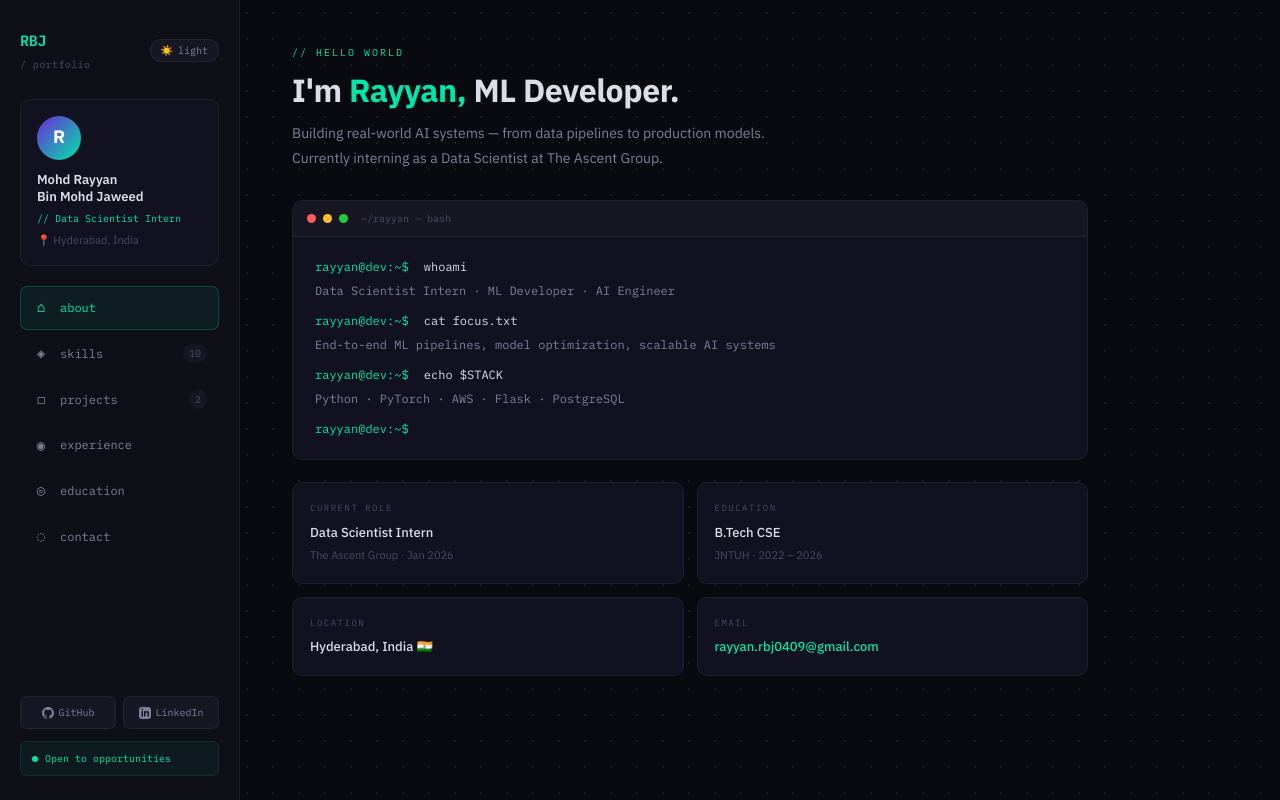
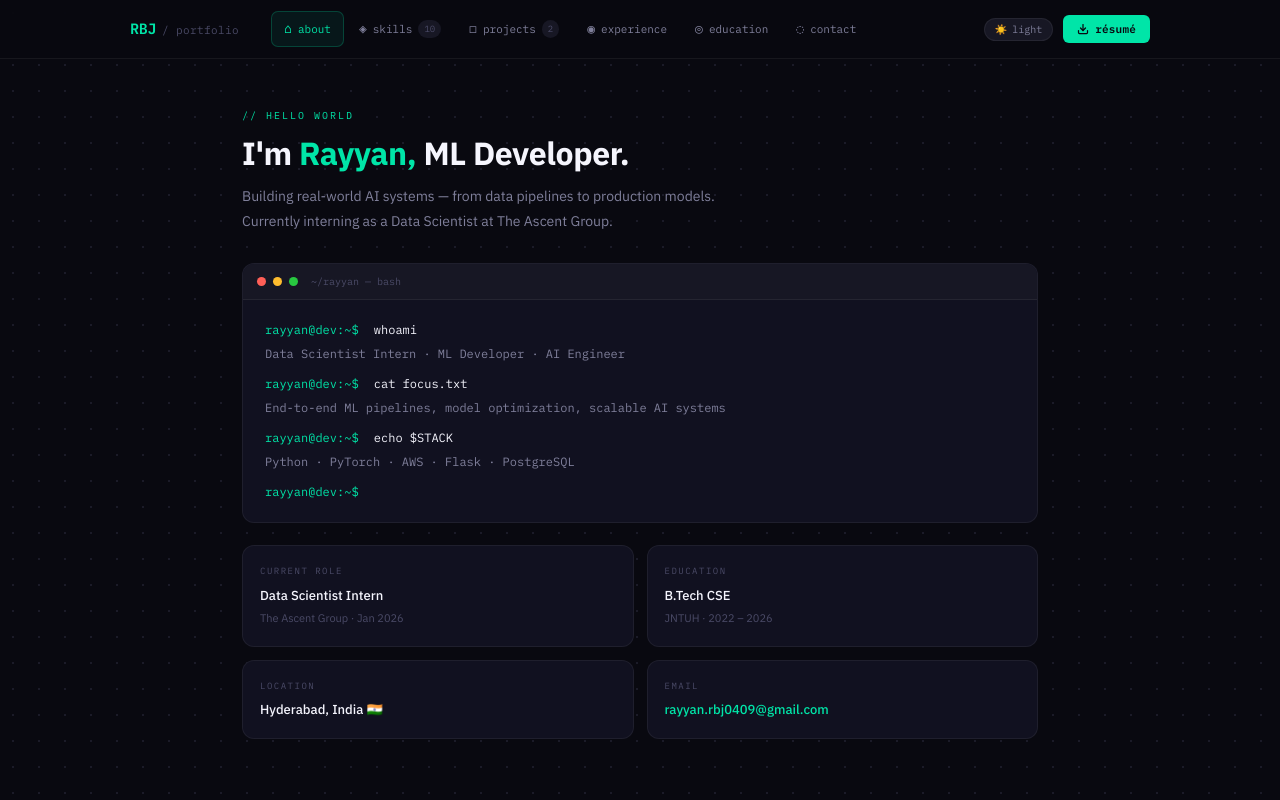
Before and after one commit to rayyanrbj09/rayyan.github.io, a Flask app: page / in a window 1280 px wide. Run offline with Flask 3, Linux system fonts and the light colour scheme.

Commit message:
Slight UI Changes

```diff
--- a/app.py
+++ b/app.py
@@ -64,6 +64,8 @@ PROJECTS = [
         "title": "SurgiMind — Surgical Tool Detection & AI Platform",
         "tag": "AI · Computer Vision · Healthcare",
         "color": "teal",
+        "tags": "ml cloud",
+        "github_url": "https://github.com/rayyanrbj09/surgimind",
         "description": (
             "AI-powered surgical workflow analysis system combining medical report detection, "
             "surgical tool recognition, and procedural insights."
@@ -81,6 +83,8 @@ PROJECTS = [
         "title": "MoodJournal — Voice-based Emotion Recognition",
         "tag": "AI · NLP · Emotion Detection",
         "color": "purple",
+        "tags": "nlp ml",
+        "github_url": "https://github.com/rayyanrbj09/moodjournal",
         "description": (
             "Voice-based emotion recognition and mood tracking system that provides "
             "personalized suggestions and mental wellness insights."
--- a/templates/index.html
+++ b/templates/index.html
@@ -13,7 +13,7 @@
       --bg2:     #0f0f18;
       --bg3:     #171724;
       --border:  rgba(255,255,255,0.06);
-      --text:    #dddde8;
+      --text:    #f5f5fd;
       --text2:   #7f7f9a;
       --text3:   #4a4a66;
       --accent:  #00e5a8;
@@ -21,7 +21,7 @@
       --tag-bg:  rgba(0,229,168,0.07);
       --card:    #111120;
       --glow:    0 0 24px rgba(0,229,168,0.10);
-      --radius:  10px;
+      --radius:  12px;
       --mono:    'IBM Plex Mono', monospace;
       --sans:    'IBM Plex Sans', sans-serif;
       --sidebar-w: 240px;
@@ -72,32 +72,43 @@
     .shell {
       position: relative;
       z-index: 1;
-      display: grid;
-      grid-template-columns: var(--sidebar-w) 1fr;
+      display: flex;
+      flex-direction: column;
       min-height: 100vh;
     }
 
     /* ══════════════════════════════════════════════════════
-       SIDEBAR (desktop)
+       DESKTOP TOP NAVBAR
     ══════════════════════════════════════════════════════ */
     .sidebar {
       position: sticky;
       top: 0;
-      height: 100vh;
-      border-right: 1px solid var(--border);
-      background: var(--bg2);
+      width: 100%;
+      background: rgba(9,9,16,0.85);
+      backdrop-filter: blur(14px);
+      -webkit-backdrop-filter: blur(14px);
+      border-bottom: 1px solid var(--border);
+      z-index: 100;
+      transition: background 0.3s, border-color 0.3s;
+    }
+    [data-theme="light"] .sidebar {
+      background: rgba(245,244,240,0.88);
+    }
+    .sidebar-inner {
+      max-width: 1100px;
+      margin: 0 auto;
       display: flex;
-      flex-direction: column;
-      padding: 28px 20px 24px;
-      overflow-y: auto;
-      transition: background 0.3s, border-color 0.3s;
-      z-index: 10;
+      align-items: center;
+      gap: 0;
+      padding: 0 40px;
+      height: 58px;
     }
     .logo-row {
       display: flex;
       align-items: center;
-      justify-content: space-between;
-      margin-bottom: 26px;
+      gap: 0;
+      margin-right: 32px;
+      flex-shrink: 0;
     }
     .logo {
       font-family: var(--mono);
@@ -105,13 +116,14 @@
       font-size: 15px;
       color: var(--accent);
       letter-spacing: -0.3px;
+      white-space: nowrap;
     }
     .logo span {
-      display: block;
-      font-size: 10px;
+      display: inline;
+      font-size: 11px;
       font-weight: 400;
       color: var(--text3);
-      margin-top: 2px;
+      margin-left: 6px;
       letter-spacing: 0.4px;
     }
     .theme-toggle {
@@ -128,73 +140,46 @@
       font-family: var(--mono);
       transition: all 0.2s;
       white-space: nowrap;
+      margin-left: auto;
+      flex-shrink: 0;
     }
     .theme-toggle:hover { border-color: var(--accent); color: var(--accent); }
 
-    /* Profile mini card */
-    .profile-mini {
-      background: var(--card);
-      border: 1px solid var(--border);
-      border-radius: var(--radius);
-      padding: 16px;
-      margin-bottom: 20px;
+    /* Profile mini card — hidden on desktop navbar */
+    .profile-mini { display: none; }
+    .avatar { display: none; }
+
+    /* Desktop nav — horizontal pill row */
+    .nav {
+      display: flex;
+      flex-direction: row;
+      gap: 2px;
+      flex: 1;
     }
-    .avatar {
-      width: 44px; height: 44px;
-      border-radius: 50%;
-      background: linear-gradient(135deg, var(--accent2), var(--accent));
-      display: flex; align-items: center; justify-content: center;
-      font-family: var(--sans);
-      font-size: 18px; font-weight: 700; color: #fff;
-      margin-bottom: 11px;
-    }
-    .profile-name { font-family: var(--sans); font-weight: 600; font-size: 13px; color: var(--text); line-height: 1.35; }
-    .profile-role { font-family: var(--mono); font-size: 10px; color: var(--accent); margin-top: 4px; }
-    .profile-loc  { font-size: 11px; color: var(--text3); margin-top: 4px; }
-
-    /* Desktop nav */
-    .nav { display: flex; flex-direction: column; gap: 2px; flex: 1; }
     .nav-item {
-      display: flex; align-items: center; gap: 10px;
-      padding: 9px 11px; border-radius: 7px;
+      display: flex; align-items: center; gap: 6px;
+      padding: 6px 12px; border-radius: 7px;
       cursor: pointer; color: var(--text2);
-      font-family: var(--mono); font-size: 12px;
+      font-family: var(--mono); font-size: 11px;
       transition: all 0.18s;
       border: 1px solid transparent;
       user-select: none;
+      white-space: nowrap;
     }
-    .nav-item .ni-icon { font-size: 14px; width: 18px; text-align: center; flex-shrink: 0; }
+    .nav-item .ni-icon { font-size: 13px; flex-shrink: 0; }
     .ni-badge {
-      margin-left: auto; background: var(--bg3);
+      background: var(--bg3);
       border-radius: 9px; padding: 1px 6px;
-      font-size: 10px; color: var(--text3);
+      font-size: 9px; color: var(--text3);
     }
     .nav-item:hover { background: var(--bg3); color: var(--text); }
     .nav-item.active { background: var(--tag-bg); border-color: rgba(0,229,168,0.22); color: var(--accent); }
     .nav-item.active .ni-badge { background: var(--accent); color: var(--bg); }
 
-    /* Social + status */
-    .social-row { display: flex; gap: 7px; margin-top: 20px; }
-    .social-btn {
-      flex: 1; display: flex; align-items: center; justify-content: center; gap: 5px;
-      padding: 7px; border-radius: 7px;
-      border: 1px solid var(--border); color: var(--text2);
-      font-size: 10px; font-family: var(--mono);
-      text-decoration: none; transition: all 0.2s; background: var(--bg3);
-    }
-    .social-btn:hover { border-color: var(--accent); color: var(--accent); }
-    .status-bar {
-      margin-top: 12px; padding: 8px 11px;
-      background: rgba(0,229,168,0.05);
-      border: 1px solid rgba(0,229,168,0.13);
-      border-radius: 7px; font-size: 10px;
-      font-family: var(--mono); color: var(--accent);
-      display: flex; align-items: center; gap: 7px;
-    }
-    .status-dot {
-      width: 6px; height: 6px; border-radius: 50%;
-      background: var(--accent); animation: pulse 2.2s infinite; flex-shrink: 0;
-    }
+    /* Social + status — hidden from top nav, not needed */
+    .social-row { display: none; }
+    .status-bar { display: none; }
+    .status-dot { display: none; }
     @keyframes pulse { 0%,100%{opacity:1} 50%{opacity:0.3} }
 
     /* ══════════════════════════════════════════════════════
@@ -228,21 +213,25 @@
     .mobile-nav-inner { display: flex; height: 100%; align-items: stretch; }
     .mob-nav-item {
       flex: 1; display: flex; flex-direction: column;
-      align-items: center; justify-content: center; gap: 3px;
-      cursor: pointer; color: var(--text3);
-      font-family: var(--mono); font-size: 9px;
+      align-items: center; justify-content: center; gap: 4px;
+      cursor: pointer; color: rgba(255,255,255,0.5);
+      font-family: var(--mono); font-size: 9.5px;
+      font-weight: 500; letter-spacing: 0.2px;
       transition: color 0.18s; padding: 6px 2px;
       border: none; background: none;
       -webkit-tap-highlight-color: transparent;
     }
-    .mob-icon { font-size: 17px; line-height: 1; }
+    [data-theme="light"] .mob-nav-item { color: rgba(0,0,0,0.45); }
+    .mob-icon { font-size: 19px; line-height: 1; }
     .mob-nav-item.active { color: var(--accent); }
+    .mob-nav-item:not(.active) { color: rgba(255,255,255,0.5); }
+    [data-theme="light"] .mob-nav-item:not(.active) { color: rgba(0,0,0,0.45); }
     .mob-nav-item:active { opacity: 0.7; }
 
     /* ══════════════════════════════════════════════════════
        MAIN CONTENT
     ══════════════════════════════════════════════════════ */
-    .main { padding: 44px 52px; max-width: 900px; position: relative; }
+    .main { padding: 48px 52px; max-width: 900px; margin: 0 auto; width: 100%; position: relative; }
 
     /* Sections */
     .section { display: none; }
@@ -349,6 +338,61 @@
     }
     .tag:hover { border-color: var(--accent); color: var(--accent); }
 
+    /* Projects — top row with number + github */
+    .pc-top-row {
+      display: flex; align-items: center; justify-content: space-between;
+      margin-bottom: 2px;
+    }
+    .pc-num {
+      font-family: var(--mono); font-size: 10px; color: var(--text3);
+      letter-spacing: 1px;
+    }
+    .pc-gh-link {
+      display: inline-flex; align-items: center; gap: 5px;
+      font-family: var(--mono); font-size: 10px; color: var(--text3);
+      text-decoration: none; padding: 3px 8px; border-radius: 5px;
+      border: 1px solid var(--border); background: var(--bg3);
+      transition: all 0.18s;
+    }
+    .pc-gh-link:hover { color: var(--accent); border-color: rgba(0,229,168,0.35); background: rgba(0,229,168,0.06); }
+
+    /* Filter bar */
+    .filter-bar {
+      display: flex; gap: 8px; flex-wrap: wrap;
+      margin-bottom: 18px;
+      padding-bottom: 18px;
+      border-bottom: 1px solid var(--border);
+    }
+    .filter-btn {
+      display: inline-flex; align-items: center; gap: 6px;
+      font-family: var(--mono); font-size: 11px;
+      color: var(--text2); background: var(--bg3);
+      border: 1px solid var(--border); border-radius: 6px;
+      padding: 5px 13px; cursor: pointer;
+      transition: all 0.18s;
+    }
+    .filter-btn:hover { color: var(--text); border-color: rgba(0,229,168,0.25); }
+    .filter-btn.active { color: var(--accent); border-color: rgba(0,229,168,0.4); background: rgba(0,229,168,0.07); }
+    .fb-count {
+      background: var(--bg); border-radius: 9px; padding: 0px 5px;
+      font-size: 9px; color: var(--text3); min-width: 16px; text-align: center;
+    }
+    .filter-btn.active .fb-count { background: var(--accent); color: var(--bg); }
+    .project-card.hidden { display: none; }
+
+    /* Resume button */
+    .resume-btn {
+      display: inline-flex; align-items: center; gap: 6px;
+      font-family: var(--mono); font-size: 11px;
+      color: var(--bg); background: var(--accent);
+      border: none; border-radius: 6px;
+      padding: 5px 14px; cursor: pointer; text-decoration: none;
+      transition: all 0.2s; flex-shrink: 0; font-weight: 600;
+      letter-spacing: 0.2px;
+    }
+    .resume-btn:hover { background: #00cf96; box-shadow: 0 0 14px rgba(0,229,168,0.35); }
+    .resume-btn svg { flex-shrink: 0; }
+
     /* Projects */
     .projects-grid { display: grid; grid-template-columns: 1fr 1fr; gap: 16px; }
     .project-card {
@@ -452,10 +496,16 @@
 <!-- Mobile Top Bar -->
 <header class="mobile-topbar">
   <div class="mobile-logo">RBJ / portfolio</div>
+  <div style="display:flex;align-items:center;gap:8px;">
+    <a href="/static/resume.pdf" download="Rayyan_Resume.pdf" class="resume-btn" style="font-size:10px;padding:4px 10px;">
+      <svg width="11" height="11" viewBox="0 0 24 24" fill="none" stroke="currentColor" stroke-width="2.5" stroke-linecap="round" stroke-linejoin="round"><path d="M21 15v4a2 2 0 0 1-2 2H5a2 2 0 0 1-2-2v-4"/><polyline points="7 10 12 15 17 10"/><line x1="12" y1="15" x2="12" y2="3"/></svg>
+      résumé
+    </a>
     <button class="theme-toggle" onclick="toggleTheme()">
       <span id="mThemeIcon">☀️</span>
       <span id="mThemeLabel">light</span>
     </button>
+  </div>
 </header>
 
 <!-- Mobile Bottom Nav -->
@@ -485,21 +535,11 @@
 <!-- Shell -->
 <div class="shell">
 
-  <!-- Desktop Sidebar -->
+  <!-- Desktop Top Navbar -->
   <aside class="sidebar">
+   <div class="sidebar-inner">
     <div class="logo-row">
       <div class="logo">RBJ<span>/ portfolio</span></div>
-      <button class="theme-toggle" onclick="toggleTheme()">
-        <span id="dThemeIcon">☀️</span>
-        <span id="dThemeLabel">light</span>
-      </button>
-    </div>
-
-    <div class="profile-mini">
-      <div class="avatar">R</div>
-      <div class="profile-name">Mohd Rayyan<br>Bin Mohd Jaweed</div>
-      <div class="profile-role">// Data Scientist Intern</div>
-      <div class="profile-loc">📍 Hyderabad, India</div>
     </div>
 
     <nav class="nav">
@@ -525,20 +565,14 @@
       </div>
     </nav>
 
-    <div class="social-row">
-      <a href="https://github.com/rayyanrbj09" target="_blank" class="social-btn">
-        <svg width="12" height="12" viewBox="0 0 24 24" fill="currentColor"><path d="M12 0c-6.626 0-12 5.373-12 12 0 5.302 3.438 9.8 8.207 11.387.599.111.793-.261.793-.577v-2.234c-3.338.726-4.033-1.416-4.033-1.416-.546-1.387-1.333-1.756-1.333-1.756-1.089-.745.083-.729.083-.729 1.205.084 1.839 1.237 1.839 1.237 1.07 1.834 2.807 1.304 3.492.997.107-.775.418-1.305.762-1.604-2.665-.305-5.467-1.334-5.467-5.931 0-1.311.469-2.381 1.236-3.221-.124-.303-.535-1.524.117-3.176 0 0 1.008-.322 3.301 1.23.957-.266 1.983-.399 3.003-.404 1.02.005 2.047.138 3.006.404 2.291-1.552 3.297-1.23 3.297-1.23.653 1.653.242 2.874.118 3.176.77.84 1.235 1.911 1.235 3.221 0 4.609-2.807 5.624-5.479 5.921.43.372.823 1.102.823 2.222v3.293c0 .319.192.694.801.576 4.765-1.589 8.199-6.086 8.199-11.386 0-6.627-5.373-12-12-12z"/></svg>
-        GitHub
+    <button class="theme-toggle" onclick="toggleTheme()">
+      <span id="dThemeIcon">☀️</span>
+      <span id="dThemeLabel">light</span>
+    </button>
+    <a href="/static/resume.pdf" download="Rayyan_Resume.pdf" class="resume-btn" style="margin-left:10px;">
+      <svg width="12" height="12" viewBox="0 0 24 24" fill="none" stroke="currentColor" stroke-width="2.5" stroke-linecap="round" stroke-linejoin="round"><path d="M21 15v4a2 2 0 0 1-2 2H5a2 2 0 0 1-2-2v-4"/><polyline points="7 10 12 15 17 10"/><line x1="12" y1="15" x2="12" y2="3"/></svg>
+      résumé
     </a>
-      <a href="https://www.linkedin.com/in/mohd-rayyan-bin-mohd-jaweed" target="_blank" class="social-btn">
-        <svg width="12" height="12" viewBox="0 0 24 24" fill="currentColor"><path d="M19 0h-14c-2.761 0-5 2.239-5 5v14c0 2.761 2.239 5 5 5h14c2.762 0 5-2.239 5-5v-14c0-2.761-2.238-5-5-5zm-11 19h-3v-11h3v11zm-1.5-12.268c-.966 0-1.75-.79-1.75-1.764s.784-1.764 1.75-1.764 1.75.79 1.75 1.764-.783 1.764-1.75 1.764zm13.5 12.268h-3v-5.604c0-3.368-4-3.113-4 0v5.604h-3v-11h3v1.765c1.396-2.586 7-2.777 7 2.476v6.759z"/></svg>
-        LinkedIn
-      </a>
-    </div>
-
-    <div class="status-bar">
-      <div class="status-dot"></div>
-      Open to opportunities
    </div>
   </aside>
 
@@ -826,6 +898,21 @@
 </div>
 
 <script>
+  /* ─── Project filter ─── */
+  function filterProjects(filter, clicked) {
+    document.querySelectorAll('.filter-btn').forEach(b => b.classList.remove('active'));
+    clicked.classList.add('active');
+    var cards = document.querySelectorAll('#projectsGrid .project-card');
+    cards.forEach(function(card) {
+      var tags = card.dataset.tags || '';
+      if (filter === 'all' || tags.split(' ').indexOf(filter) !== -1) {
+        card.classList.remove('hidden');
+      } else {
+        card.classList.add('hidden');
+      }
+    });
+  }
+
   /* ─── Tab switching — keeps desktop sidebar + mobile bottom nav in sync ─── */
   function switchTab(id, clicked) {
     document.querySelectorAll('.section').forEach(s => s.classList.remove('active'));
```
Also changed, not shown: other parts of templates/index.html (+44 -6 lines). Lines whose indentation alone changed are shown as unchanged.
